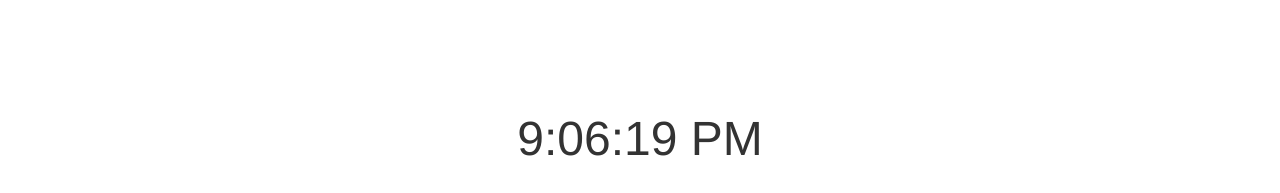
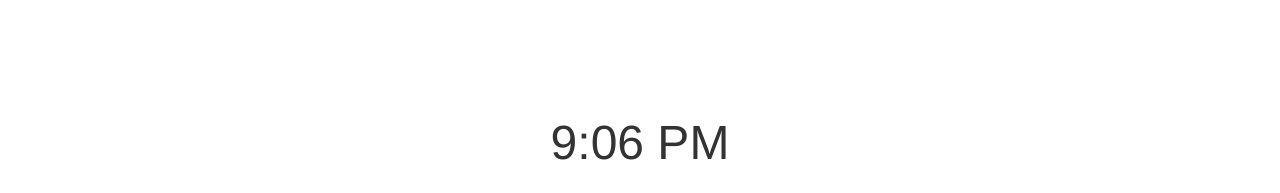
Before and after one commit to Zyckros/Homepage, a plain HTML site: page public/index.html in a window 1280 px wide. Shown: the top 193 px of the page. Drawn offline with nearby package versions, Linux system fonts and the light colour scheme.

Commit message:
ultimas modificaciones

```diff
--- a/public/css/style.css
+++ b/public/css/style.css
@@ -66,5 +66,5 @@ figcaption {
 
 strong{
 
-    color: white;
+    color:white;
 }
--- a/public/index.html
+++ b/public/index.html
@@ -1,6 +1,7 @@
 <!DOCTYPE html>
 <!--By zyckros-->
 <html>
+
 <head>
     <title>HomePage</title>
     <link rel="icon" type="image/png" href="images/favicon.png" />
@@ -10,7 +11,8 @@
     <div class="container">
         <header>
             <!--reloj-->
-            <h1 id="liveclock"></h1>
+            <div id="liveclock"></div>
+            <div id="date"></div>
 
         </header>
 
@@ -59,7 +61,7 @@
                 </figcaption>
             </figure>
 
-              <figure>
+            <figure>
                 <a href="https://www.github.com/"><img src="images/github.ico" alt="twitter" width="150" height="150"></a>
                 <figcaption>
                     <strong>github</strong>
@@ -77,7 +79,7 @@
                     <strong>Google Docs</strong>
                 </figcaption>
             </figure>
-             <figure>
+            <figure>
                 <a href="https://www.google.com/intl/es_ALL/drive/"><img src="images/googledrive.png" alt="twitter" width="150" height="150"></a>
                 <figcaption>
                     <strong>Google Drive</strong>
--- a/public/javascript/javascript.js
+++ b/public/javascript/javascript.js
@@ -1,43 +1,36 @@
-$(document).ready(function(){
-    $("#fecha").click(function(){
-        $(this).hide();
-    });
-});
-
-function show5(){
-        if (!document.layers&&!document.all&&!document.getElementById)
+function show5() {
+    if (!document.layers && !document.all && !document.getElementById)
         return
 
-         var Digital=new Date()
-         var hours=Digital.getHours()
-         var minutes=Digital.getMinutes()
-         var seconds=Digital.getSeconds()
+    var Digital = new Date()
+    var hours = Digital.getHours()
+    var minutes = Digital.getMinutes()
 
-        var dn="PM"
-        if (hours<12)
-        dn="AM"
-        if (hours>12)
-        hours=hours-12
-        if (hours==0)
-        hours=12
+    var dn = "PM"
+    if (hours < 12)
+        dn = "AM"
+    if (hours > 12)
+        hours = hours - 12
+    if (hours == 0)
+        hours = 12
 
-         if (minutes<=9)
-         minutes="0"+minutes
-         if (seconds<=9)
-         seconds="0"+seconds
-        //change font size here to your desire
-        myclock="<font size='10'><font size='1'></font></br>"+hours+":"+minutes+":"
-         +seconds+" "+dn+"</b></font>"
-        if (document.layers){
+    if (minutes <= 9)
+        minutes = "0" + minutes
+
+    //change font size here to your desire
+
+    myclock = "<font size='10'><font size='1'></font></br>" + hours + ":" + minutes  +
+         " " + dn + "</b></font>"
+    if (document.layers) {
         document.layers.liveclock.document.write(myclock)
         document.layers.liveclock.document.close()
-        }
-        else if (document.all)
-        liveclock.innerHTML=myclock
-        else if (document.getElementById)
-        document.getElementById("liveclock").innerHTML=myclock
-        setTimeout("show5()",1000)
-         }
+    }
+    else if (document.all)
+        liveclock.innerHTML = myclock
+    else if (document.getElementById)
+        document.getElementById("liveclock").innerHTML = myclock
+    setTimeout("show5()", 1000)
+}
 
-/**/
-        window.onload=show5
+
+window.onload = show5
```
